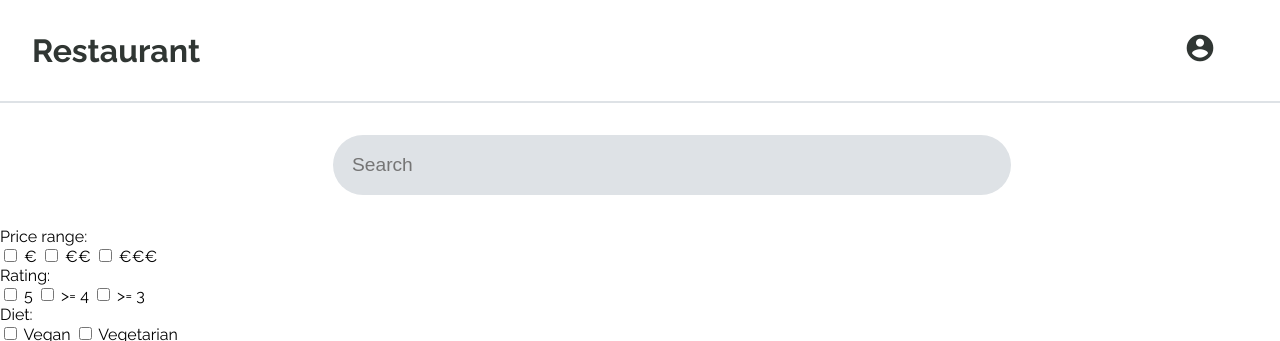
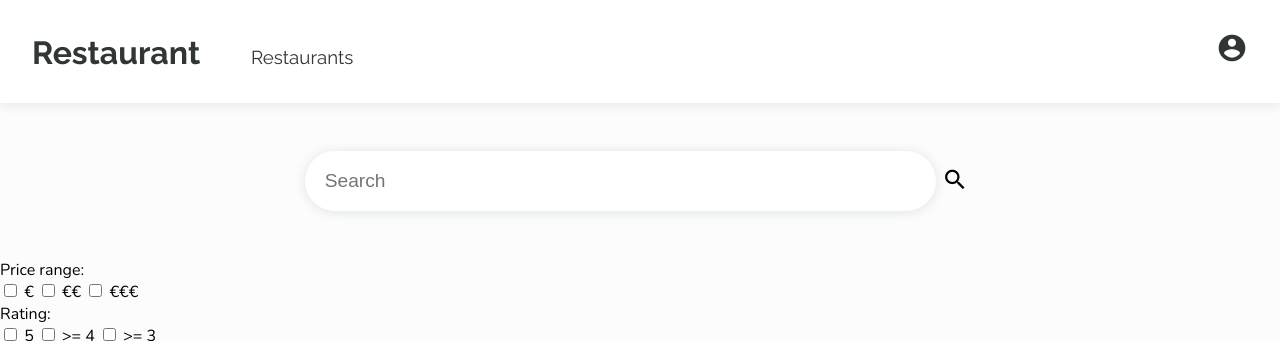
Before and after one commit to jlcrodrigues/ltw-kuru, a PHP site: page /pages/search.php in a window 1280 px wide; the page is wider, and only the part inside the window is pictured. Shown: the top 341 px of that part. Run offline with PHP 8.4, Linux system fonts and the light colour scheme.

Commit message:
First index css version

```diff
--- a/src/css/layout.css
+++ b/src/css/layout.css
@@ -1,7 +1,14 @@
 body {
-  margin: 0;
   max-width: 150em;
+  height: 100vh;
   margin: 0 auto;
+  display: flex;
+  flex-direction: column;
+}
+
+body > footer {
+  min-height: 4em;
+  margin-top: auto;
 }
 
 /* header */
@@ -9,15 +16,24 @@ body {
 body > header {
   position: sticky;
   top: 0;
-  width: 100%;
-  display: grid;
-  grid-template-columns: 90% auto;
+  z-index: 1;
+  width: 100vw;
+  display: flex;
+  align-items: baseline;
+}
+
+body > header > a {
+  margin-left: auto;
 }
 
 body > header * {
   margin: 1em;
 }
 
-.slide {
+/* sliders */
+
+.slide-content {
   display: flex;
+  justify-content: center;
+  margin-bottom: 1em;
 }
--- a/src/css/style.css
+++ b/src/css/style.css
@@ -2,13 +2,19 @@
     --primary-color: #303633;
     --secondary-color: #DEE2E6;
     --accent-color: #1B998B;
-    --bg-color: #fff;
+    --bg-color: #fcfcfc;
+    --bg-secondary-color: #fff;
 }
+
+body {
+  background-color: var(--bg-color);
+}
+
 /* header */
 
 body > header {
-  background-color: var(--bg-color);
-  border-bottom: 0.15em solid var(--secondary-color);
+  background-color: var(--bg-secondary-color);
+  box-shadow: 0px 1px 12px var(--secondary-color);
 }
 
 body > header a {
@@ -24,23 +30,73 @@ body > header a {
 /* search box */
 
 #search-box {
-  padding: 2em;
+  margin: 3em;
+  text-align: center;
+  display: flex;
+  justify-content: center;
+  border: 2em none var(--secondary-color);
+}
+
+input[name=search] {
+  padding: 1em;
+  font-size: 1.2em;
+  border-radius: 2em;
+  background-color: var(--bg-secondary-color);
+  width: 50%;
+  border: none;
+  box-shadow: 0px 1px 12px var(--secondary-color);
+}
+
+input[name=search]:focus {
+  outline: none;
+}
+
+#search-box > button {
+  border: none;
+  background: none;
+}
+
+/* sliders */
+
+.slide {
+  margin: 0 2em 2em 2em;
+}
+
+.slide-content {
+  box-shadow: 0px 5px 15px var(--secondary-color);
+  border-radius: 0.5em;
+  background-color: var(--bg-secondary-color);
+}
+
+.restaurant-nano {
+  color: white;
+  position: relative;
+  margin: 0.5em;
+}
+
+.nano-text {
+  position:absolute;
+  bottom: 8px;
+  left: 10px;
+  text-shadow: 0.3em 0.3em 0.8em black;
+}
+
+.nano-text * {
+  margin: 0.2em;
+}
+
+.restaurant-nano img {
+  width: 100%;
+}
+
+/* footer */
+
+body > footer {
+  background-color: var(--primary-color);
   width: 100%;
   text-align: center;
 }
 
-input[name=search] {
-  padding: 1em;
-  width: 50%;
-  font-size: 1.2em;
-  background-color: var(--secondary-color);
-  border-radius: 2em;
-  border: 2em none var(--secondary-color);
-  outline: none;
+body > footer p {
+  color: var(--secondary-color)
 }
-
-input[name=search]:focus {
-  border-color: var(--accent-color);
-  border:0;
-  border-style: none;
-}
--- a/src/css/text.css
+++ b/src/css/text.css
@@ -1,5 +1,13 @@
-@import url('https://fonts.googleapis.com/css?family=Raleway:400,700');
+@import url('https://fonts.googleapis.com/css?family=Raleway:400,700|Nunito:400,700');
 
 body {
+  font-family: "Nunito", sans-serif;
+}
+
+header {
   font-family: "Raleway", sans-serif;
 }
+
+header > h3 {
+  font-weight: 400;
+}
--- a/src/templates/common.php
+++ b/src/templates/common.php
@@ -21,6 +21,7 @@ function output_header()
   <body>
     <header>
       <h1><a href="../index.php">Restaurant</a></h1>
+      <h3><a href="../pages/search.php">Restaurants</a></h1>
       <a href="../pages/profile.php">
         <i class="material-icons icon-4x">account_circle</i>
       </a>
--- a/src/templates/restaurants.php
+++ b/src/templates/restaurants.php
@@ -5,10 +5,12 @@ declare(strict_types=1); ?>
 <?php
 function output_restaurant_card_nano(int $id)
 { ?>
-  <a href="../pages/restaurant.php" class="restaurant">
-    <img src="https://picsum.photos/id/10<?php echo $id ?>/300/300" alt="">
+  <a href="../pages/restaurant.php" class="restaurant-nano">
+    <img src="https://picsum.photos/id/10<?php echo $id ?>/250/150" alt="">
+    <div class="nano-text">
       <h3>Restaurant</h3>
       <h4>Location</h4>
+    </div>
   </a>
 <?php }
 
@@ -16,11 +18,14 @@ function output_restaurant_slide()
 {
 ?>
   <section class="slide">
+    <h2>Section Title</h2>
+    <div class="slide-content">
       <?php
       for ($i = 0; $i < 5; $i++) {
         output_restaurant_card_nano($i);
       }
       ?>
+    </div>
   </section>
 <?php
 } ?>
@@ -30,11 +35,13 @@ function output_restaurant_card_mini(int $id)
 { ?>
   <a href="../pages/restaurant.php" class="restaurant">
     <img src="https://picsum.photos/id/10<?php echo $id ?>/300/300" alt="">
+    <div class="restaurant-text">
       <h3>Restaurant</h3>
       <h4>Location</h4>
       <p>Adress</p>
       <p>Rating</p>
       <p>Preço</p>
+    </div>
   </a>
 <?php } ?>
 
@@ -75,10 +82,12 @@ function output_review($id)
 <?php
 function output_restaurant_card(int $id)
 { ?>
-  <section class="restaurant">
+  <article class="restaurant">
     <header>
       <img src="https://picsum.photos/500/300" alt="">
+      <div class="restaurant-text">
         <h3>Restaurant</h3>
+      </div>
     </header>
     <form action="" method="post">
       <button class="restaurant_section">Menu</button>
@@ -113,5 +122,5 @@ function output_restaurant_card(int $id)
     <section id="user_photos">
       <img src="https://picsum.photos/200/300" alt="">
     </section>
-  </section>
+  </article>
 <?php } ?>
--- a/src/templates/search.php
+++ b/src/templates/search.php
@@ -6,6 +6,9 @@ function output_search_bar()
 { ?>
   <form method="post" id="search-box">
     <input type="text" name="search" placeholder="Search">
+    <button type="submit">
+      <i class="material-icons icon-4x">search</i>
+    </button>
   </form>
 <?php
 }
```
Lines whose indentation alone changed are shown as unchanged.
